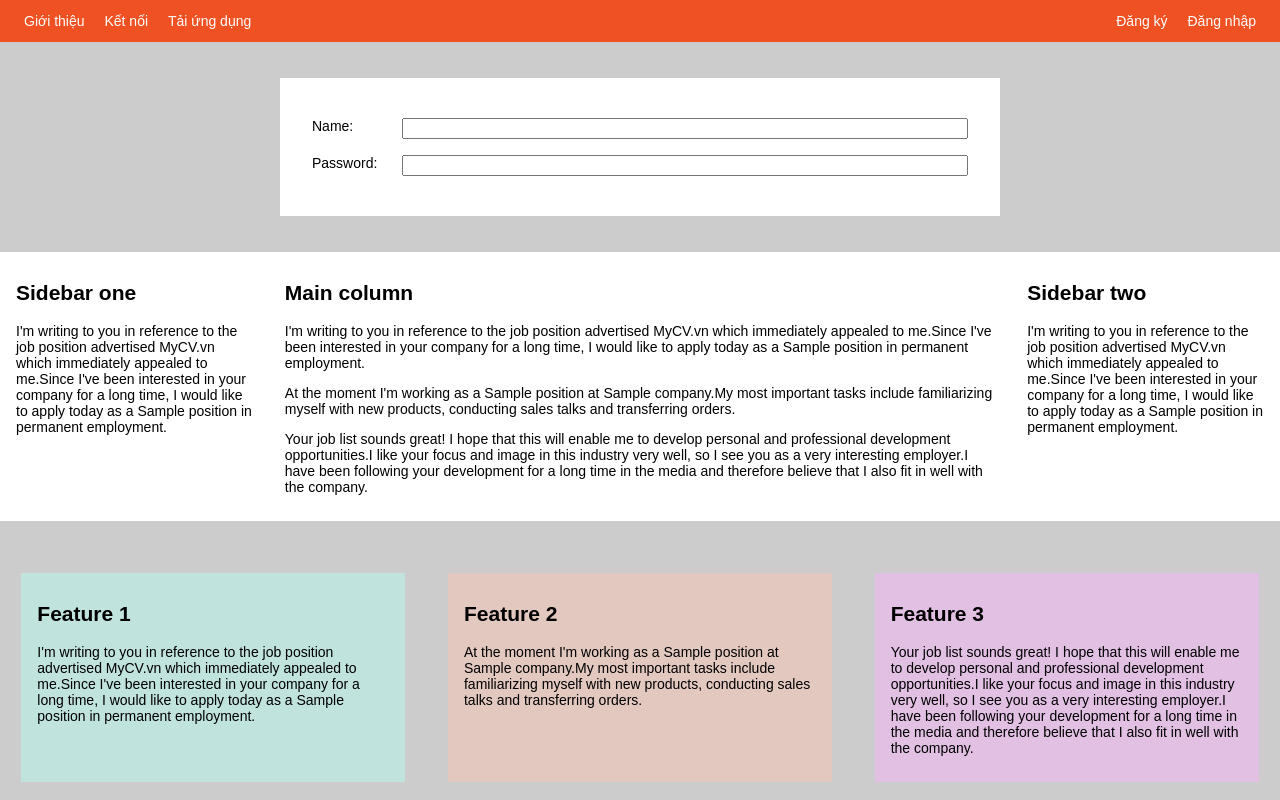
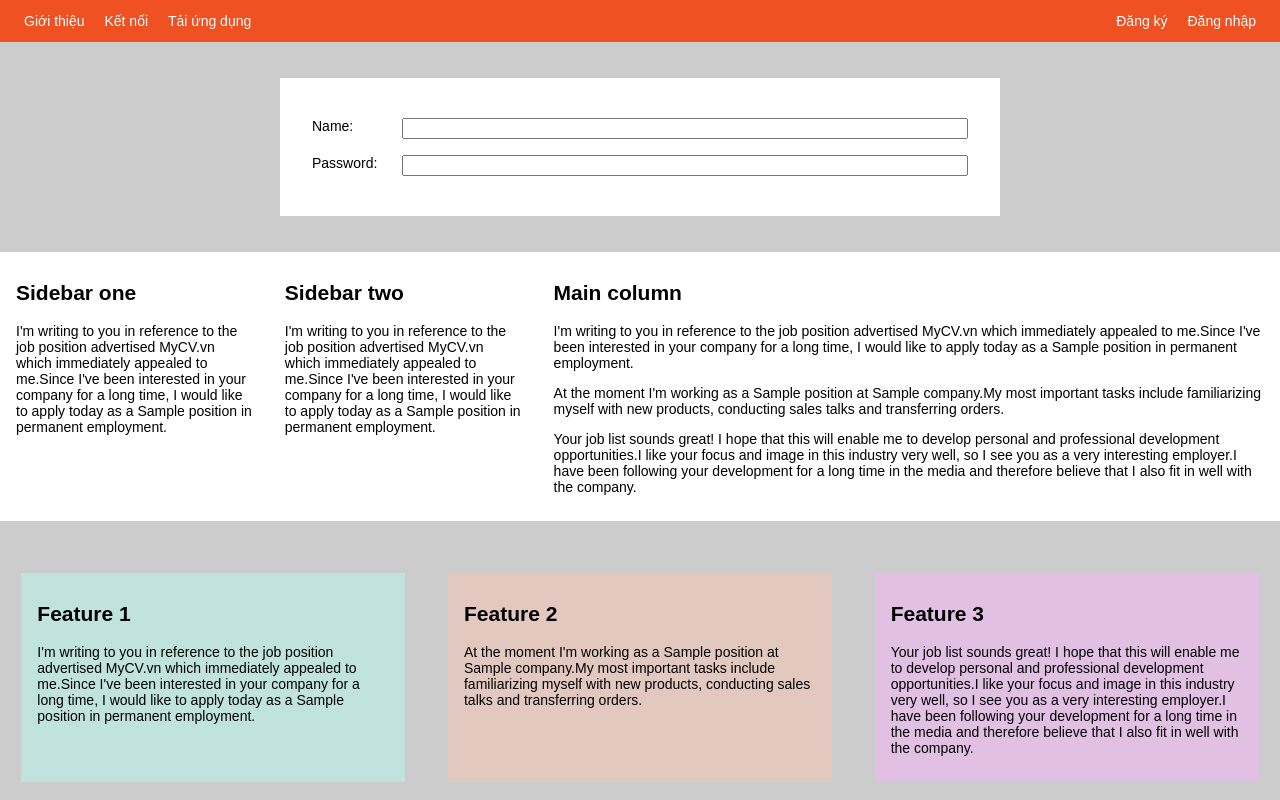
Before and after one commit to BuiAnhTienn/Front-end, a plain HTML site: page demo2.html in a window 1280 px wide. Shown: the top 800 px of the page. Drawn offline with Linux system fonts and the light colour scheme.

Commit message:
new updtev2

```diff
--- a/assets/css/style2.css
+++ b/assets/css/style2.css
@@ -69,14 +69,18 @@ min-width: 90px;
 
 .sidebar-one {
     flex: 1;
+    order: 1;
+    /* sắp xếp vị trí trong các items */
 }
 
 .sidebar-two {
     flex: 1;
+    order: 2;
 }
 
 .main-column {
     flex: 3;
+    order: 3;
 }
 
 /* Feature layout */
```
